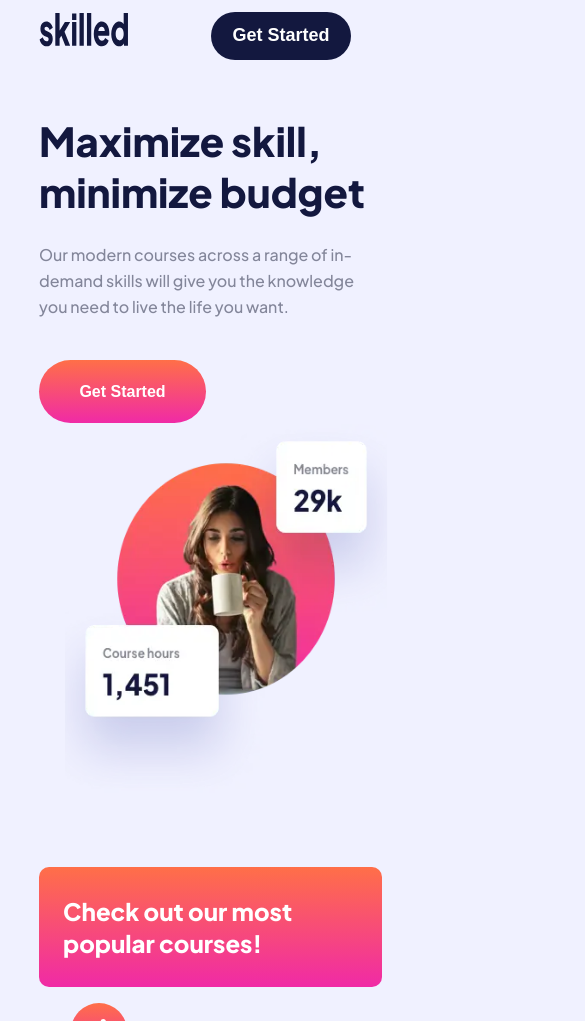
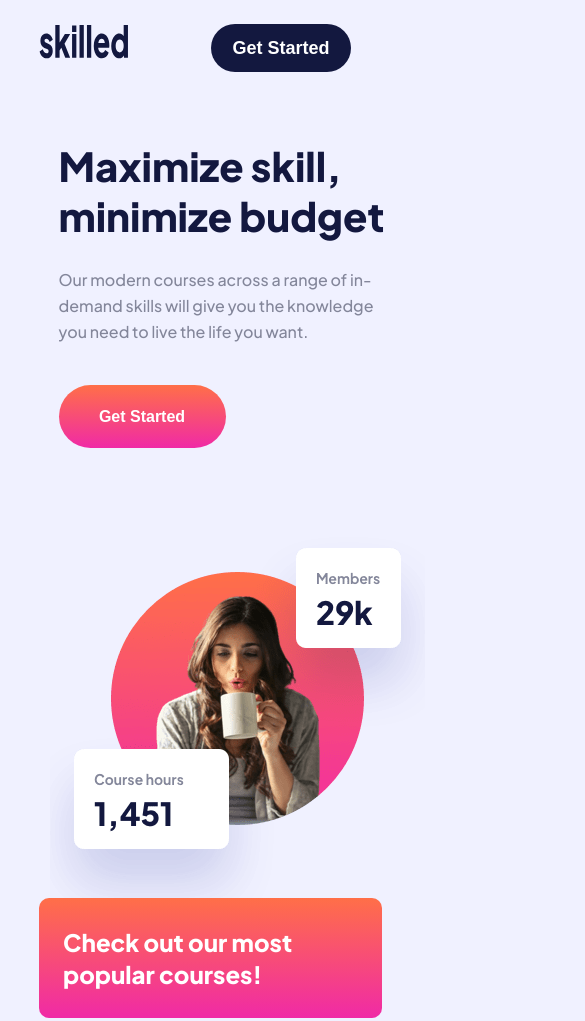
Before and after one commit to Gvantsa-1/Skilled_eLerning_Landing_Page, a plain HTML site: page index.html in a window 390 px wide. Shown: the top 1021 px of the page, 585 px wide, since content can reach past the window. Drawn offline with Linux system fonts and the light colour scheme.

Commit message:
Corrected project

```diff
--- a/index.html
+++ b/index.html
@@ -11,30 +11,30 @@
 <link href="https://fonts.googleapis.com/css2?family=Plus+Jakarta+Sans:wght@300;400;500;600;700;800&display=swap" rel="stylesheet">
    <link rel="stylesheet" href="style.css">
 </head>
-<body class="flex-center">
-
-   <div class="container">
+<body >
      <header>
        <img src="./images/logo-dark.svg" alt="logo" class="skilled">
         <button class="start-head">Get Started</button>
      </header>
+     <div class="container">
+  <section class="main-container">
+       <h1 class="main-title">Maximize skill,
+         minimize budget</h1>
+         <p class="main-text">Our modern courses across a range of in-demand skills will give you the knowledge you need to live the life you want.</p>
+         <button class="start-main">Get Started</button></section>
 
-     <div class="main-container">
-       <div><h1 class="main-title">Maximize skill,
-         minimize budget</h1></div>
-         <div class="main-text">Our modern courses across a range of in-demand skills will give you the knowledge you need to live the life you want.</div>
-         <button class="start-main">Get Started</button></div>
+          <div class="hero-desktop">
+            <img src="./images/image-hero-desktop.png " alt="image" class="desktop"></div>
+          <div class="hero-tablet">
+            <img src="./images/image-hero-tablet.png"  alt="image" class="tablet">
+          </div>
+          <div class="hero-mobile">
+            <img src="./images/image-hero-mobile.png" alt="image" class="mobile">
+          </div>
+        </div>
 
-      <div class="hero-image">
-        <img src="./images/image-hero-desktop.png" alt="img" class="hero-desktop">
-         <img src="./images/image-hero-tablet.png" alt="image" class="hero-tablet">
-         <div class="img-mobile">
-         <img src="./images/image-hero-mobile.webp" alt="img" class="hero-mobile"></div></div>
-     <div class="boxes-wrapper">
-
-      <div class="boxes-container">
-
-      <div class="first-box"><p class="first-el">Check out our most popular courses!</p></div>
+ <div class="boxes-container">
+        <div class="first-box"><p class="first-el">Check out our most popular courses!</p></div>
       <div class="animation relative">
          <img src="./images/icon-animation.svg" alt="logo" class="round-logo"><h1 class="boxes-title">Animation</h1><p class='boxes-text'>Learn the latest animation techniques to create stunning motion design and captivate your audience.</p><a class="getStarted" href="#">Get Started</a>
       </div>
@@ -43,11 +43,12 @@
       <div class="photography relative"> <img src="./images/icon-photography.svg" alt="logo" class="round-logo"><h1 class="boxes-title">Photography</h1><p class='boxes-text'>Explore critical fundamentals like lighting, composition, and focus to capture exceptional photos.</p><a class="getStarted" href="#">Get Started</a></div>
       <div class="crypto relative"> <img src="./images/icon-crypto.svg" alt="logo" class="round-logo"><h1 class="boxes-title">Crypto</h1><p class='boxes-text'>All you need to know to get started investing in crypto. Go from beginner to advanced with this 54 hour course.</p><a class="getStarted" href="#">Get Started</a></div>
       <div class="business relative"> <img src="./images/icon-business.svg" alt="logo" class="round-logo"><h1 class="boxes-title">Business</h1><p class='boxes-text'>A step-by-step playbook to help you start, scale, and sustain your business without outside investment.</p><a class="getStarted" href="#">Get Started</a></div>
-    </div></div>
+    </div>
+
 <footer>
  <img src="./images/logo-light.svg" alt="logo" class="skilled_2">
 <button class="getStarted_btn">Get Started</button>
       </footer>
-    </div>
+
 </body>
 </html>
--- a/style.css
+++ b/style.css
@@ -19,18 +19,10 @@
 .relative {
   position: relative;
 }
-* {
-  box-sizing: border-box;
-}
 body {
   font-family: "Plus Jakarta Sans", sans-serif;
   overflow-x: hidden;
   background-color: #f0f1ff;
-}
-.container {
-  width: 1440px;
-  width: 100%;
-  height: 100vh;
 }
 header {
   padding: 24px 165px;
@@ -55,11 +47,13 @@ header {
   border: none;
   transition: all 1s linear;
 }
-
+.container{
+  width: 1440px;
+}
 .main-container {
-  padding-left: 165px;
-  max-width: 457px;
-  margin-top: 165px;
+  width: 457px;
+   width: 457px;
+  padding: 185px 165px 226px;
 }
 .main-title {
   color: var(--dark_color);
@@ -89,27 +83,29 @@ header {
   margin-top: 40px;
   transition: all 1s linear;
 }
+
 .hero-desktop {
+  display: block;
+  width: 757px;
+  height: 727px;
   position: absolute;
-  top: -16%;
-  right: -18%;
+  top: -110px;
+  right: -20px;
   z-index: -1;
-  height: 870px;
-  width: 62%;
-}
-.hero-tablet {
+ }
+
+.hero-tablet{
   display: none;
 }
 .hero-mobile {
   display: none;
 }
 .boxes-container {
-  padding-left: 165px;
-  margin-right: 165px;
-  margin-top: 210px;
+  margin-top: 50px;
   width: 1440px;
   height: 888px;
   display: flex;
+  justify-content: center;
   flex-wrap: wrap;
 }
 .first-box {
@@ -175,11 +171,7 @@ footer {
   display: flex;
   align-items: center;
   justify-content: space-between;
-  padding-right: 165px;
-}
-
-.skilled_2 {
-  padding-left: 165px;
+  padding: 0 165px;
 }
 
 .getStarted_btn {
@@ -193,8 +185,6 @@ footer {
   color: var(--white);
   background: linear-gradient(#4851ff, #f02aa6);
 }
-
-
 
 /*hovers*/
 .start-head:hover {
@@ -218,12 +208,12 @@ footer {
       rgba(255, 255, 255, 0.5)
     ),
     linear-gradient(180deg, #4851ff -54.32%, #f02aa6 100%);
-
 }
 
 /*responsive*/
 @media only screen and (max-width: 1124px) {
   body {
+    overflow-x: hidden;
     position: relative;
     width: 100vw;
   }
@@ -242,23 +232,23 @@ footer {
   .hero-desktop {
     display: none;
   }
+
   .hero-tablet {
     display: flex;
+    display: block;
+    max-width: 330px;
+    max-height: 612px;
+    object-fit: scale-down;
     position: absolute;
-    top: -16%;
-    right: -320px;
+    right: 100px;
+    top: -70px;
     z-index: -1;
-    height: 125%;
-    width: 85%;
-    object-fit: scale-down;
+
   }
   .main-container {
-    padding: 0 10%;
+    padding: 0 5%;
     padding-left: 39px;
-    max-width: auto;
-    height: auto;
     margin-top: 105px;
-    object-fit: initial;
   }
   .main-title {
     width: 326px;
@@ -267,26 +257,24 @@ footer {
     line-height: 50.4px;
   }
   .main-text {
-    width: 398px;
+    max-width: 398px;
     height: 78px;
     font-size: 16px;
     line-height: 26px;
     margin-top: 25px;
+    object-fit: scale-down;
   }
   .start-main {
     font-size: 16px;
   }
 
   .boxes-container {
-    padding-left: 40px;
-    margin-right: 0px;
-    margin-top: 186px;
-    width: 768px;
+    padding-left:39px;
+    margin-top:186px;
+    max-width: 768px;
     height: 999px;
     display: flex;
     flex-wrap: wrap;
-    justify-content: center;
-    align-items: center;
     flex-direction: column;
   }
   .boxes-container > * {
@@ -294,7 +282,7 @@ footer {
     height: 259px;
     margin-bottom: 56px;
     border-radius: 10px;
-    margin-right: auto;
+    margin-right:5%;
   }
   .first-el {
     width: 286px;
@@ -337,38 +325,25 @@ footer {
     font-size: 16px;
   }
 }
-@media only screen and (max-width: 580px) {
+@media only screen and (max-width: 760px) {
+  .main-title {
+    width: auto;
+    height: auto;
+  }
+  .main-text {
+    width: auto;
+    height: 78px;
+  }
+}
+@media only screen and (max-width: 620px) {
   body {
-    width: 100vw;
-    display: flex;
-    justify-content: center;
-    align-items: center;
-    flex-direction: column;
-  }
-  header {
-    padding: 3% 10%;
-
-  }
-
-  .hero-desktop {
-    display: none;
-  }
-  .hero-tablet {
-    display: none;
-  }
-  .img-mobile{
-    padding: 0 10%;
-  }
-  .hero-mobile {
-    display: flex;
-    justify-content: center;
-    align-items: center;
-    width: 374px;
-    height: 374px;
-  }
+    overflow-x: hidden;
+}
+.container{
+  padding: 0 5%;
+}
   .main-container {
-    padding: 0 10%;
-    max-width: auto;
+   max-width: auto;
     height: auto;
     margin-top: 45px;
   }
@@ -387,6 +362,21 @@ footer {
   }
   .start-main {
     font-size: 16px;
+  }.hero-desktop {
+    display: none;
+  }
+  .hero-tablet {
+    display: none;
+  }
+  .hero-desktop{
+    display: none;
+  }
+  .hero-mobile{
+    width:343px;
+    margin-top: 80px;
+    height: 260px;
+    display: block;
+    margin-bottom: 90px;
   }
   .boxes-container {
     padding: 0 10%;
@@ -394,6 +384,7 @@ footer {
     width: 375px;
     height: 1695px;
     display: flex;
+    justify-content: center;
     flex-wrap: wrap;
   }
 
@@ -434,9 +425,10 @@ footer {
     height: 78px;
     margin-bottom: 20px;
   }
-  footer {
+  footer, header {
     display: flex;
     justify-content: space-between;
+
   }
 
   .skilled_2 {
```
